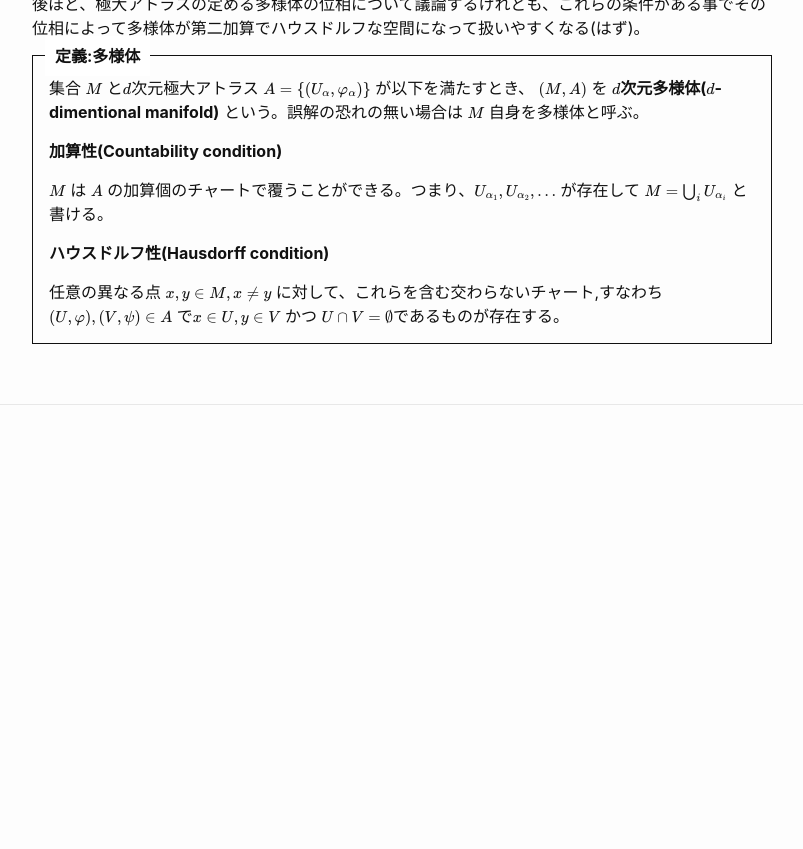
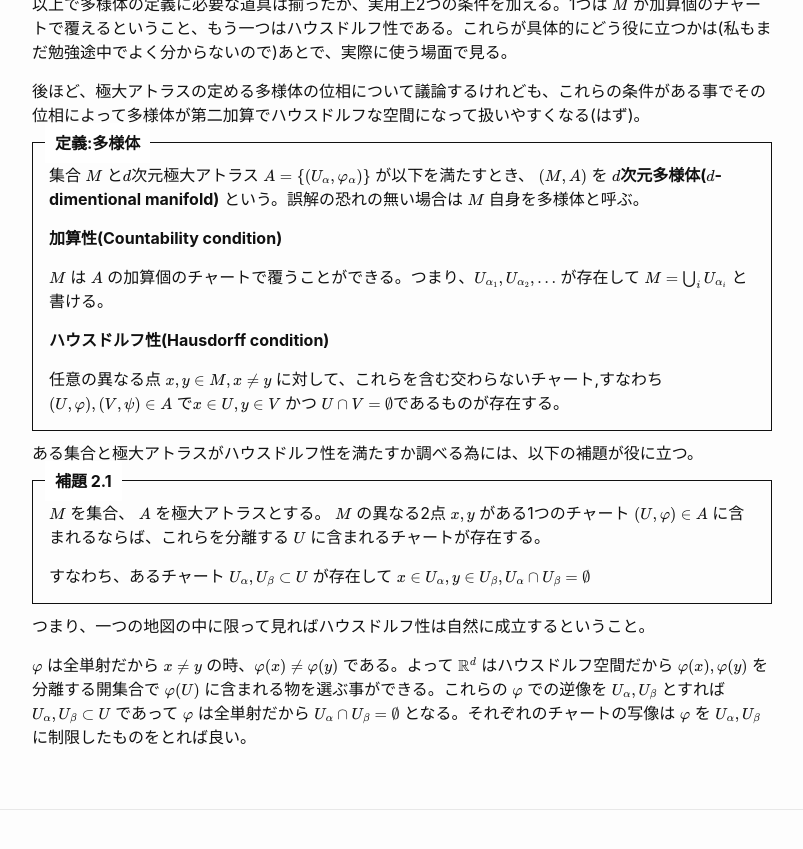
Before and after one commit to nineties/manifold-optimization, a Jekyll site: the page built from manifold.md, in a window 1280 px wide and 900 px high, scrolled down 4097 px. Shown: the top 849 px of the window, without its empty margins (238-1041 px from the left). Built offline with Jekyll 4.4.1, drawn with Linux system fonts in a browser that asks for light colours; our own code applies the rules of GitHub Pages for plain Markdown files; before the commit the page ends 4592 px from its top, so only the background shows below that; some of the changed text lies outside the part shown.

Commit message:
update manifold.md

```diff
--- a/manifold.md
+++ b/manifold.md
@@ -14,7 +14,7 @@ title: 多様体
 
 <div class="box" markdown=1>
 <div class="title"> 定義:チャート </div>
-$M$を集合とする。$M$の部分集合 $U$からユークリッド空間 $\mathbb{R}^d$ の開集合$V$ への全単射 $\varphi:U\rightarrow V$がある時 $(U,\varphi)$を$M$の$d$次元の **チャート(chart)**という。誤解の恐れのない場合には $\varphi$ の事をチャートと呼ぶこともある。
+$M$を集合とする。$M$の部分集合 $U$からユークリッド空間 $\mathbb{R}^d$ の開集合$V$ への全単射 $\varphi:U\rightarrow V$がある時 $(U,\varphi)$を$M$の$d$次元の **チャート(chart)**という。誤解の恐れのない場合には $U$ や $\varphi$ の事を単体でチャートと呼ぶこともある。
 
 点 $x\in U$ に対して $\varphi(x)\in\mathbb{R}^d$ を $x$ のチャート $\varphi(x)$ における**座標(coordinate)**と言う。
 </div>
@@ -42,6 +42,8 @@ $\varphi(U\cap V), \psi(U\cap V)$ がどちらも $\mathbb{R}^d$ の開集合で
 特別な場合として交わらないチャートは常に両立する。なぜならば $U\cap V=\emptyset$ ならば
 $\varphi$ は全単射だから $\varphi(U\cap V)=\emptyset$。よってこれは $\mathbb{R}^d$ の開集合。 $\psi(U\cap V)$ も同じく開集合。
 $\psi\circ\varphi^{-1}$ は空写像になるが、空写像は微分同相。
+
+チャート $(U,\varphi)$ と $U$の部分集合 $V\subset U$ について $\varphi(V)$ が $\mathbb{R}^d$ の開集合ならば、 $(V,\varphi\|_V)$ もチャートである。但し、 $\varphi\|_V$ は $\varphi$ の定義域を $V$ に制限した写像。これは、これらの間の座標変換が恒等写像になる事から明らか。地図をその一部にだけ注目しても地図である事は変わらないという事。
 
 両立関係は同値関係とは限らない。3つのチャート $(U,\varphi),(V,\psi),(W,\xi)$ について前者2つ、後者2つが両立しても $\varphi(U\cap W),\xi(U\cap W)$ が $\mathbb{R}^d$ の開集合とは限らない為、推移律が成り立たない。
 
@@ -186,3 +188,17 @@ $M$ は $A$ の加算個のチャートで覆うことができる。つまり
 
 任意の異なる点 $x,y\in M,x\neq y$ に対して、これらを含む交わらないチャート,すなわち $(U,\varphi),(V,\psi)\in A$ で$x\in U,y\in V$ かつ $U\cap V=\emptyset$であるものが存在する。
 </div>
+
+ある集合と極大アトラスがハウスドルフ性を満たすか調べる為には、以下の補題が役に立つ。
+
+<div class="box" markdown=1>
+<div class="title"> 補題 2.1 </div>
+$M$ を集合、 $A$ を極大アトラスとする。
+$M$ の異なる2点 $x,y$ がある1つのチャート $(U,\varphi)\in A$ に含まれるならば、これらを分離する $U$ に含まれるチャートが存在する。
+
+すなわち、あるチャート $U_\alpha,U_\beta\subset U$ が存在して $x\in U_\alpha,y\in U_\beta,U_\alpha\cap U_\beta=\emptyset$
+</div>
+
+つまり、一つの地図の中に限って見ればハウスドルフ性は自然に成立するということ。
+
+$\varphi$ は全単射だから $x\neq y$ の時、$\varphi(x)\neq\varphi(y)$ である。よって $\mathbb{R}^d$ はハウスドルフ空間だから $\varphi(x),\varphi(y)$ を分離する開集合で $\varphi(U)$ に含まれる物を選ぶ事ができる。これらの $\varphi$ での逆像を $U_\alpha,U_\beta$ とすれば $U_\alpha,U_\beta\subset U$ であって $\varphi$ は全単射だから $U_\alpha\cap U_\beta=\emptyset$ となる。それぞれのチャートの写像は $\varphi$ を $U_\alpha,U_\beta$ に制限したものをとれば良い。
```
